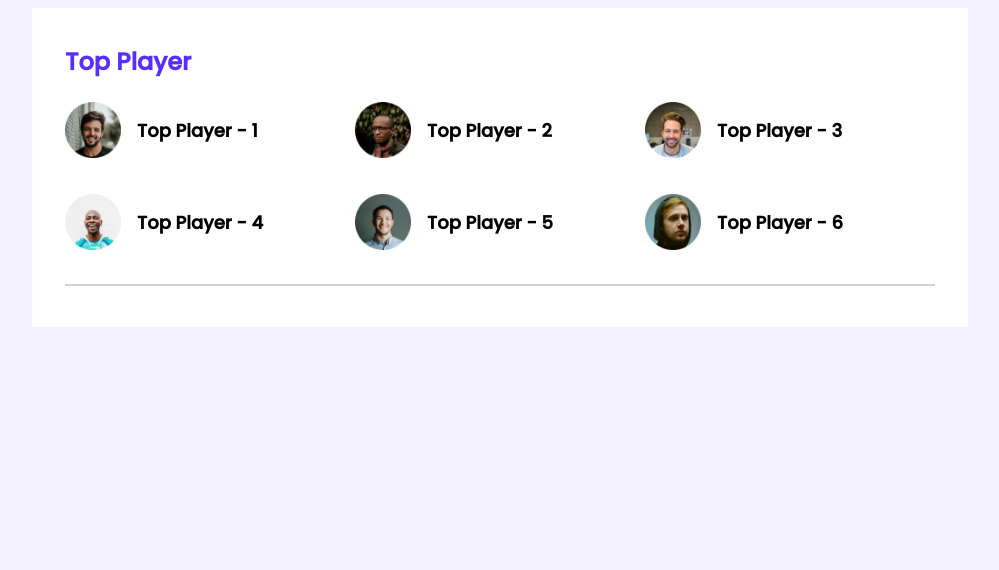
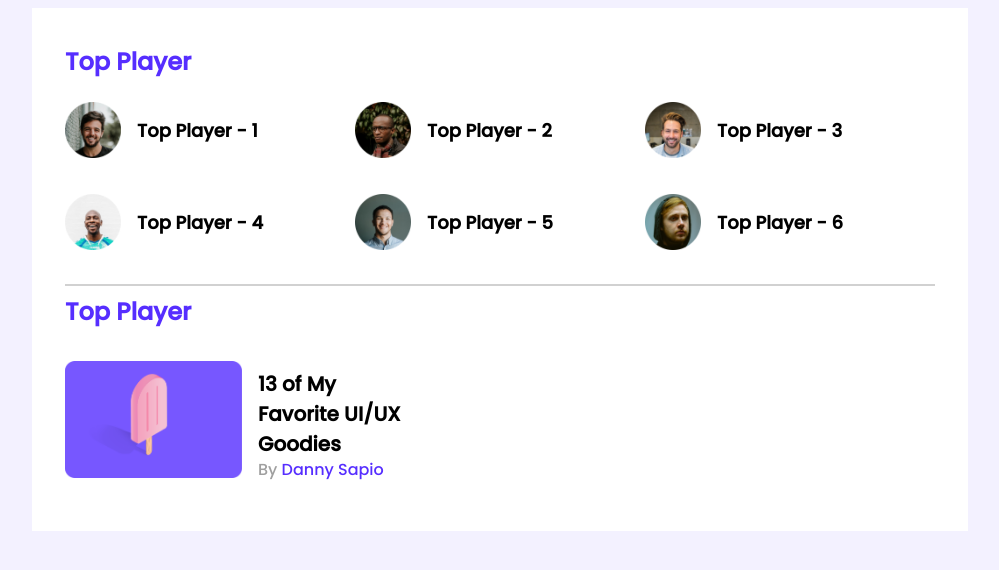
Before and after one commit to asif-bhai-xoss/Ranking, a plain HTML site: page index.html in a window 1280 px wide. Shown: the whole page, without its empty margins (140-1139 px from the left). Drawn offline with Linux system fonts and the light colour scheme.

Commit message:
top blog, article, a, img resize

```diff
--- a/index.html
+++ b/index.html
@@ -48,7 +48,18 @@
         </div>
         <hr />
         <div class="top-blogs">
-          <div class="blogs"></div>
+          <h2 class="section-title">Top Player</h2>
+          <div class="blogs">
+            <article class="blog">
+              <div class="thumbnail">
+                <img src="images/blogs/blog-1.png" alt="" />
+              </div>
+              <div class="blog-info">
+                <h3 class="blog-title">13 of My Favorite UI/UX Goodies</h3>
+                <p class="blog-author">By <a href="">Danny Sapio</a></p>
+              </div>
+            </article>
+          </div>
         </div>
       </section>
     </main>
--- a/style.css
+++ b/style.css
@@ -46,3 +46,29 @@ main {
 hr{
     border: 1px solid #D1D1D1;
 }
+ /* -----------------------------------------------------------  */
+/* top blog style  */
+.blog{
+    display: flex;
+    align-items: center;
+}
+.blog .thumbnail img {
+    width: 177px;
+    height: 117px;
+}
+.blog-info{
+    margin-left: 16px;
+}
+.blog-title{
+    width: 164px;
+    height: 68px;
+    font-size: 20px;
+}
+.blog-author{
+    color: #9F9F9F;
+    font-size: 16px;
+}
+.blog-author a{
+    text-decoration: none;
+    color: #562EFF;
+}
```
